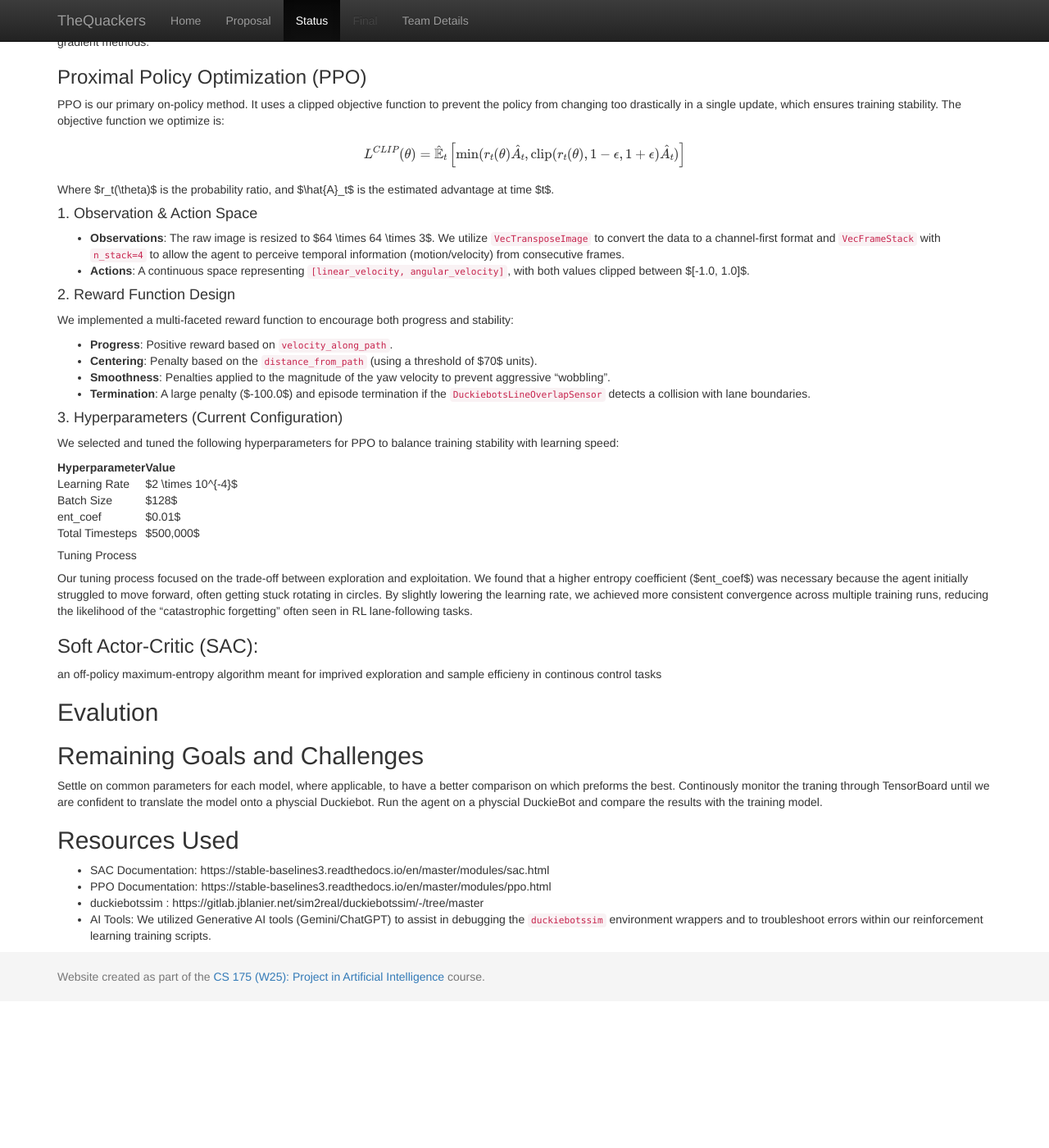
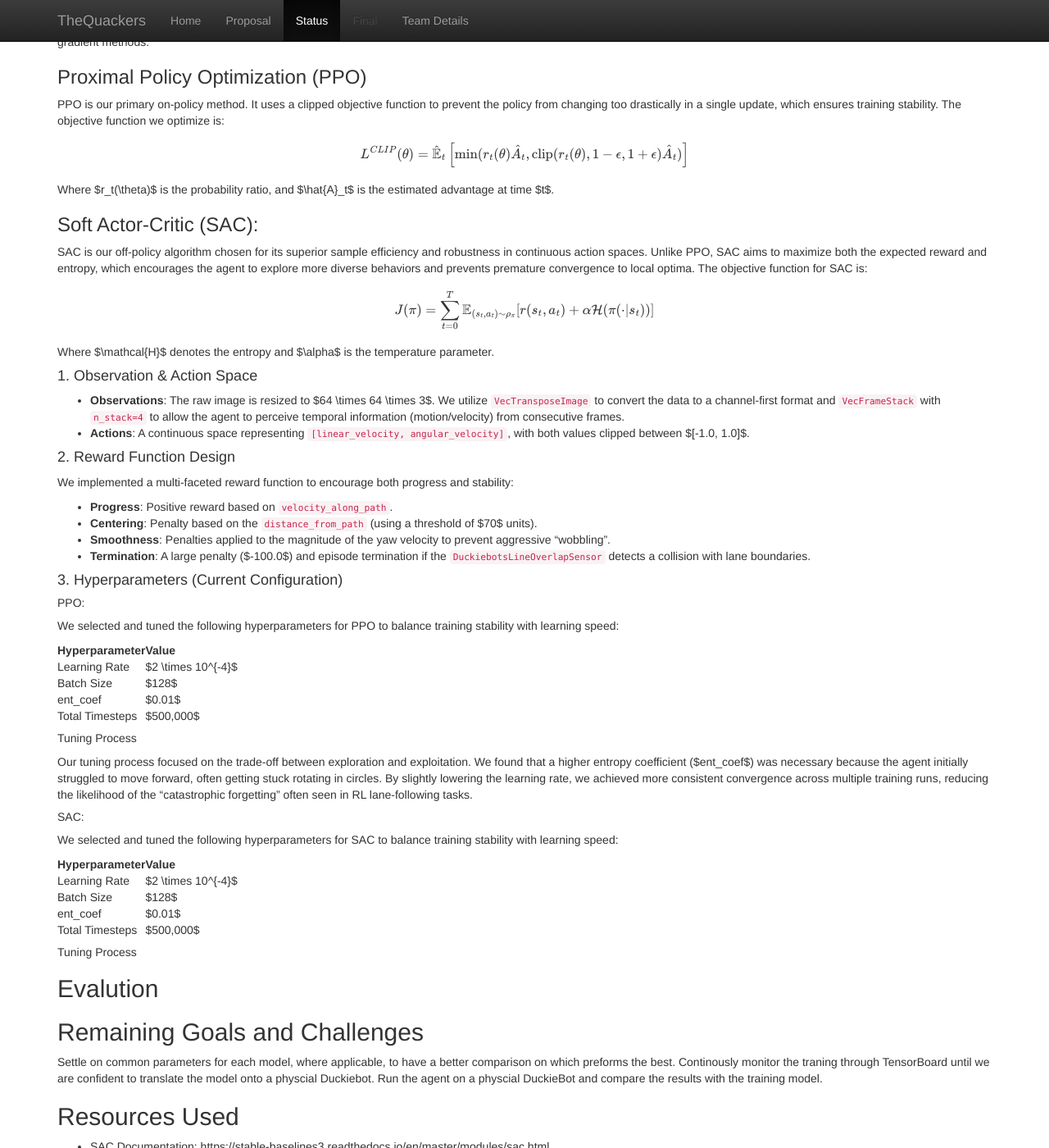
Before and after one commit to AllanWu04/TheQuackers, a Jekyll site: the page built from docs/status.md, in a window 1280 px wide and 1400 px high, scrolled down 418 px. Shown: the whole window at 82% size. Built offline with Jekyll 4.4.1, drawn with Linux system fonts in a browser that asks for light colours; formulas are drawn with MathJax 3; before the commit the page ends 1639 px from its top, so only the background shows below that.

Commit message:
updated the SAC skeleton

```diff
--- a/docs/status.md
+++ b/docs/status.md
@@ -23,6 +23,13 @@ $$L^{CLIP}(\theta) = \hat{\mathbb{E}}_t \left[ \min(r_t(\theta) \hat{A}_t, \text
 
 Where $r_t(\theta)$ is the probability ratio, and $\hat{A}_t$ is the estimated advantage at time $t$.
 
+### Soft Actor-Critic (SAC):
+SAC is our off-policy algorithm chosen for its superior sample efficiency and robustness in continuous action spaces. Unlike PPO, SAC aims to maximize both the expected reward and entropy, which encourages the agent to explore more diverse behaviors and prevents premature convergence to local optima. The objective function for SAC is:
+
+$$J(\pi) = \sum_{t=0}^{T} \mathbb{E}_{(s_t, a_t) \sim \rho_\pi} [r(s_t, a_t) + \alpha \mathcal{H}(\pi(\cdot|s_t))]$$
+
+Where $\mathcal{H}$ denotes the entropy and $\alpha$ is the temperature parameter.
+
 #### 1. Observation & Action Space
 * **Observations**: The raw image is resized to $64 \times 64 \times 3$. We utilize `VecTransposeImage` to convert the data to a channel-first format and `VecFrameStack` with `n_stack=4` to allow the agent to perceive temporal information (motion/velocity) from consecutive frames.
 * **Actions**: A continuous space representing `[linear_velocity, angular_velocity]`, with both values clipped between $[-1.0, 1.0]$.
@@ -35,6 +42,8 @@ We implemented a multi-faceted reward function to encourage both progress and st
 * **Termination**: A large penalty ($-100.0$) and episode termination if the `DuckiebotsLineOverlapSensor` detects a collision with lane boundaries.
 
 #### 3. Hyperparameters (Current Configuration)
+
+##### PPO:
 We selected and tuned the following hyperparameters for PPO to balance training stability with learning speed:
 
 | Hyperparameter | Value |
@@ -46,9 +55,18 @@ We selected and tuned the following hyperparameters for PPO to balance training
 
 ##### Tuning Process
 Our tuning process focused on the trade-off between exploration and exploitation. We found that a higher entropy coefficient ($ent\_coef$) was necessary because the agent initially struggled to move forward, often getting stuck rotating in circles. By slightly lowering the learning rate, we achieved more consistent convergence across multiple training runs, reducing the likelihood of the "catastrophic forgetting" often seen in RL lane-following tasks.
-### Soft Actor-Critic (SAC):
-an off-policy maximum-entropy algorithm meant for imprived exploration and sample efficieny in continous control tasks
 
+##### SAC:
+We selected and tuned the following hyperparameters for SAC to balance training stability with learning speed:
+
+| Hyperparameter | Value |
+| :--- | :--- |
+| Learning Rate | $2 \times 10^{-4}$ |
+| Batch Size | $128$ |
+| ent_coef | $0.01$ |
+| Total Timesteps | $500,000$ |
+
+##### Tuning Process
 
 
 ## Evalution
```
